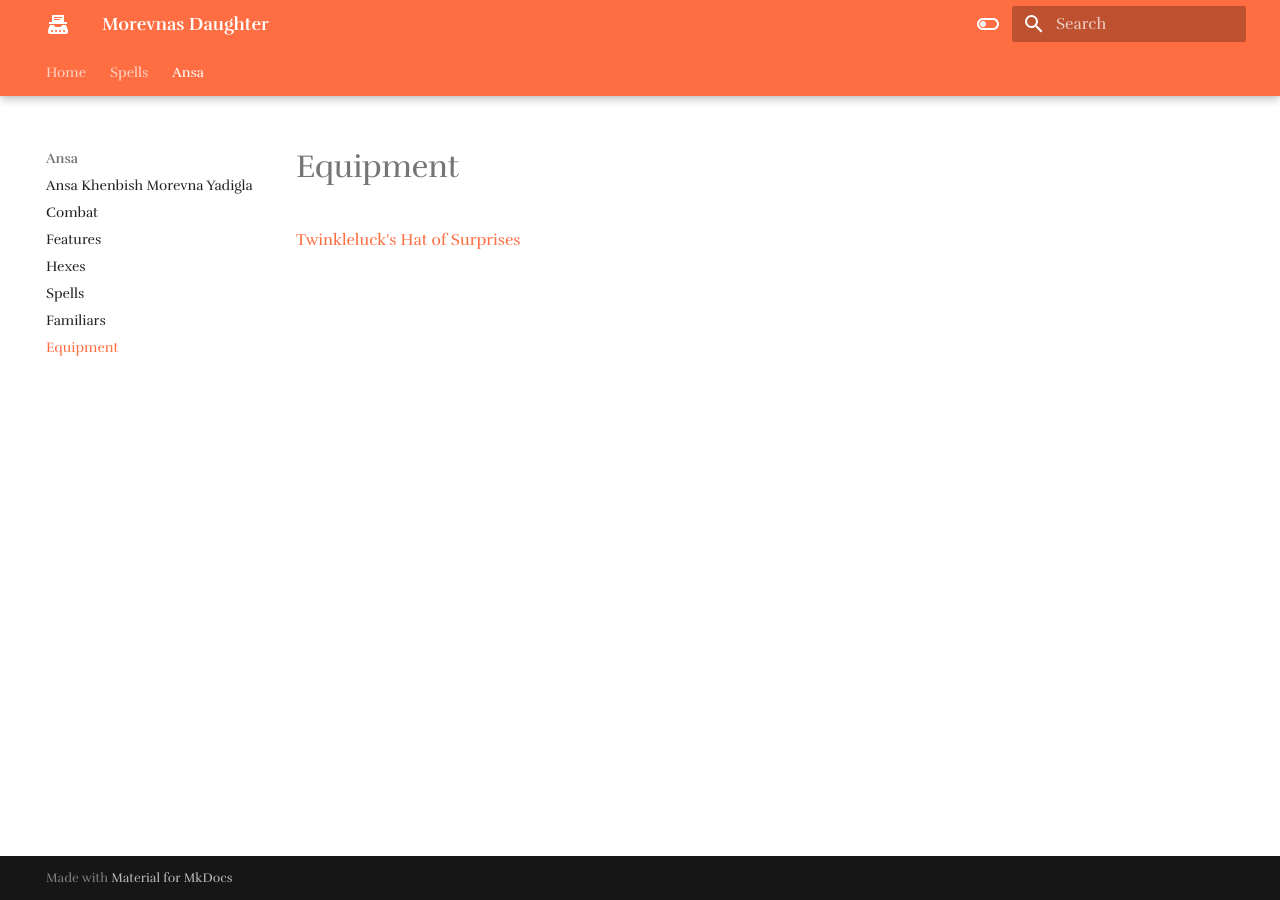
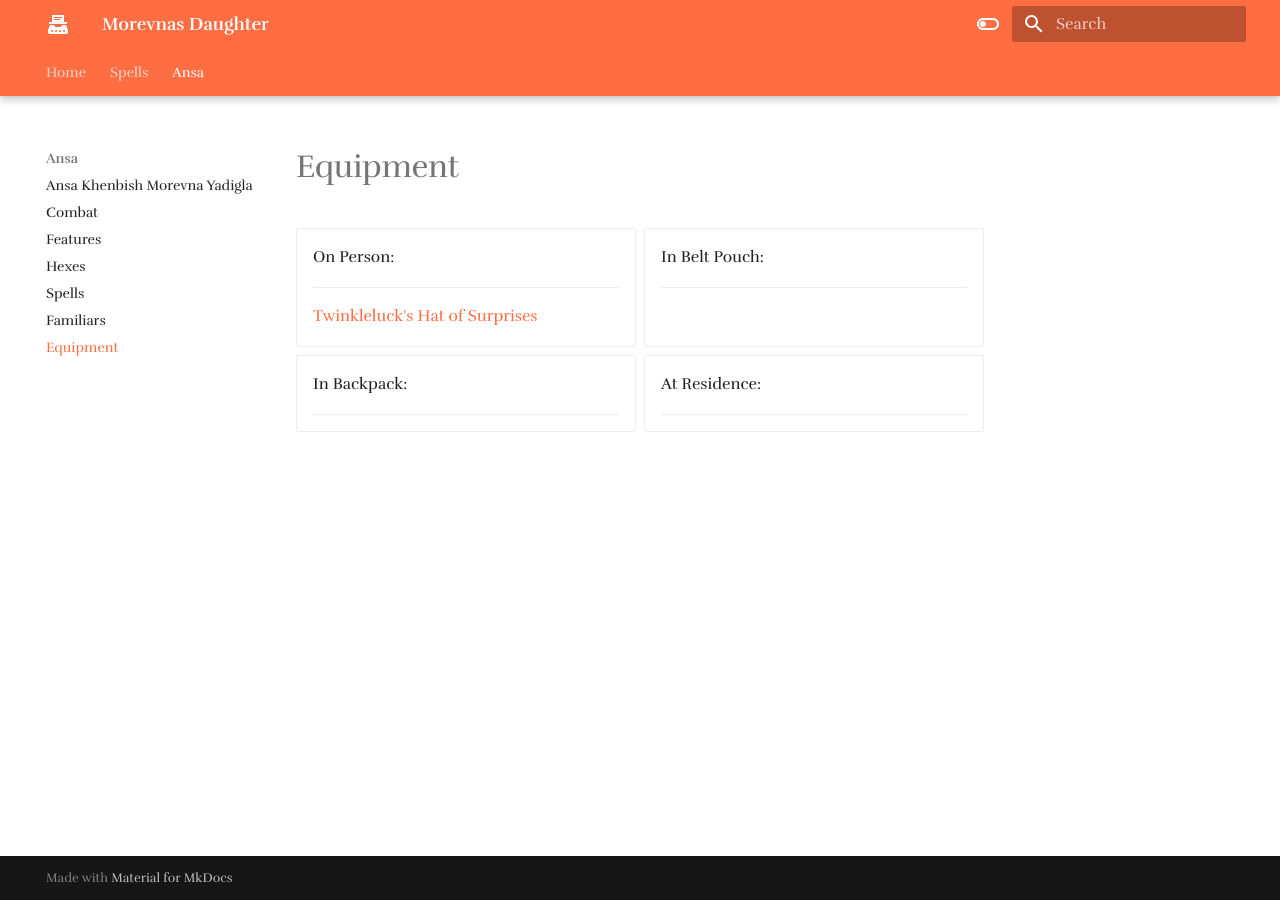
Before and after one commit to Half-Guinea-Press/morevnas_daughter, an MkDocs documentation site: the page built from docs/ansa/equipment_list.md, in a window 1280 px wide. Built offline with MkDocs 1.6.1 and Material for MkDocs 9.7.7, drawn with Linux system fonts in a browser that asks for light colours; some web fonts are replaced; comment, search, counter and statistics services are not loaded.

Commit message:
Update equipment_list.md

```diff
--- a/docs/ansa/equipment_list.md
+++ b/docs/ansa/equipment_list.md
@@ -1 +1,23 @@
-[Twinkleluck's Hat of Surprises](tinklelucks_hat_of_surprises)
+# Equipment
+
+<div class="grid cards" markdown>
+
+-   On Person:
+
+    ---
+
+    [Twinkleluck's Hat of Surprises](tinklelucks_hat_of_surprises)
+
+-   In Belt Pouch:
+
+    ---
+
+-   In Backpack:
+
+    ---
+
+-   At Residence:
+
+    ---
+
+</div>
```
